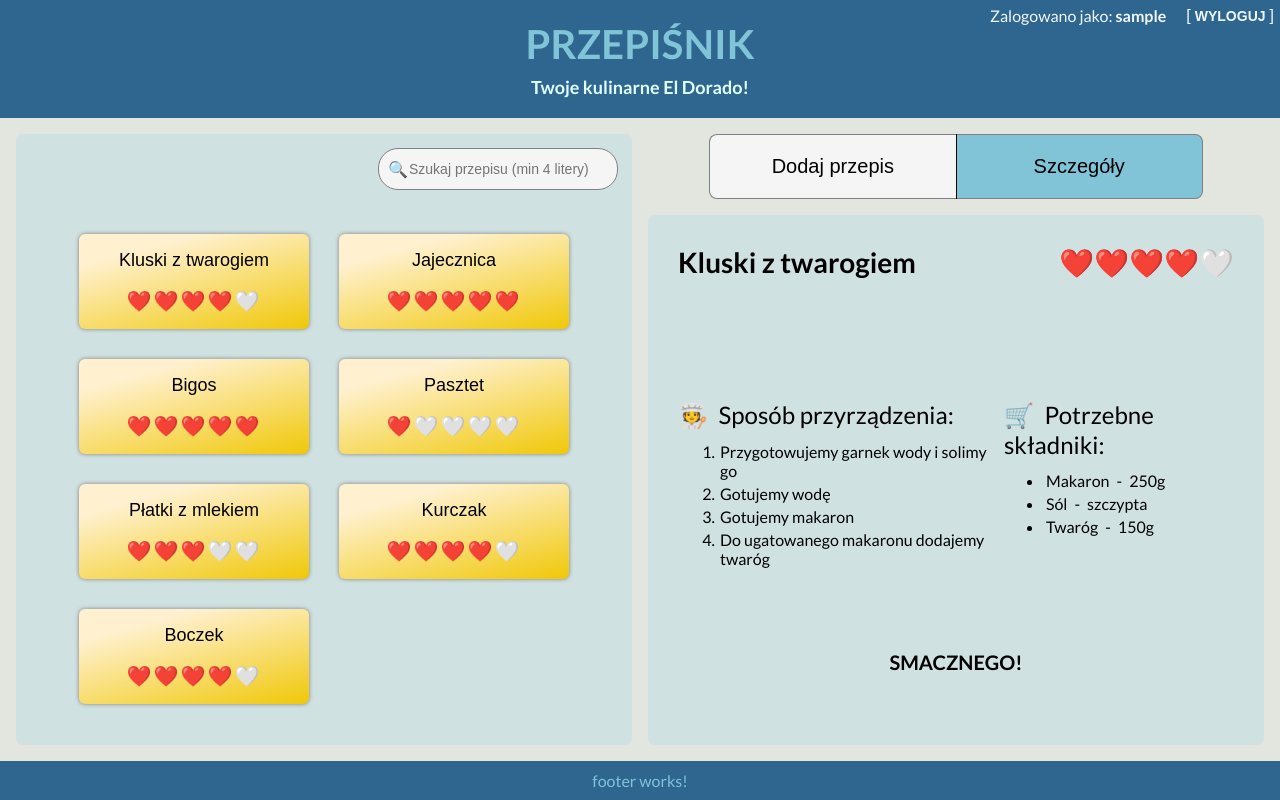
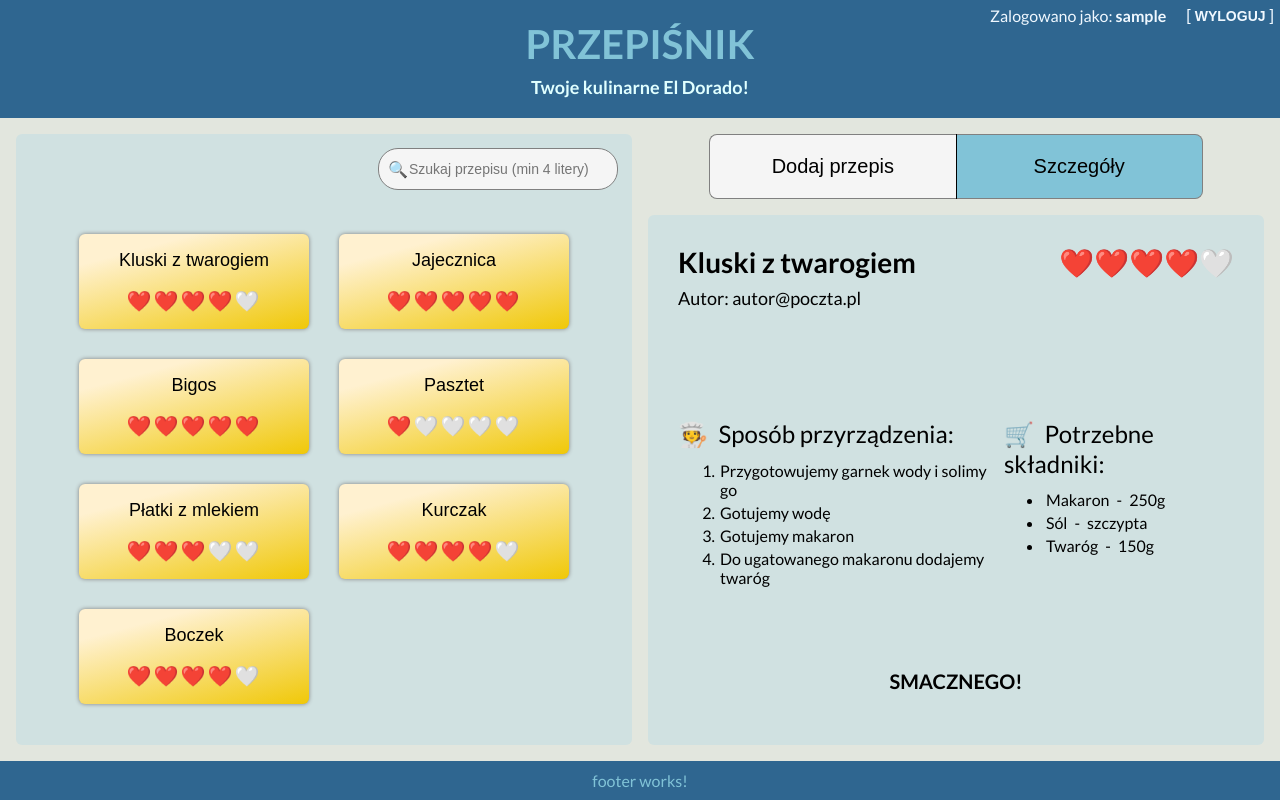
Before and after one commit to michakow/angular-recipe-app, an Angular app: page /recipes/details/1 in a window 1280 px wide. Built offline with nearby package versions, Linux system fonts and the light colour scheme; data requests are answered from the project's data file; sample sign-in values are in the browser's storage.

Commit message:
add author to recipe

```diff
--- a/db/db.json
+++ b/db/db.json
@@ -23,7 +23,8 @@
           "value": "150g"
         }
       ],
-      "rating": 4
+      "rating": 4,
+      "author": "autor@poczta.pl"
     },
     {
       "id": 2,
@@ -43,7 +44,8 @@
           "value": "łyżeczka"
         }
       ],
-      "rating": 5
+      "rating": 5,
+      "author": "autor@poczta.pl"
     },
     {
       "id": 3,
@@ -63,7 +65,8 @@
           "value": "łyżeczka"
         }
       ],
-      "rating": 5
+      "rating": 5,
+      "author": "autor@poczta.pl"
     },
     {
       "id": 4,
@@ -83,7 +86,8 @@
           "value": "łyżeczka"
         }
       ],
-      "rating": 1
+      "rating": 1,
+      "author": "autor@poczta.pl"
     },
     {
       "id": 5,
@@ -103,7 +107,8 @@
           "value": "łyżeczka"
         }
       ],
-      "rating": 3
+      "rating": 3,
+      "author": "autor@poczta.pl"
     },
     {
       "name": "kurczak",
@@ -120,7 +125,8 @@
         }
       ],
       "id": 56043,
-      "rating": 4
+      "rating": 4,
+      "author": "autor@poczta.pl"
     },
     {
       "name": "boczek",
@@ -135,24 +141,28 @@
         }
       ],
       "id": 25310,
-      "rating": 4
+      "rating": 4,
+      "author": "autor@poczta.pl"
     }
   ],
   "users": [
     {
       "id": 1,
       "name": "user1@poczta.pl",
-      "password": "zaq1@WSX"
+      "password": "zaq1@WSX",
+      "role": "user"
     },
     {
       "id": 2,
       "name": "user2@poczta.pl",
-      "password": "zaq1@WSX"
+      "password": "zaq1@WSX",
+      "role": "user"
     },
     {
       "id": 3,
       "name": "autor@poczta.pl",
-      "password": "zaq1@WSX"
+      "password": "zaq1@WSX",
+      "role": "author"
     }
   ]
 }
--- a/src/app/components/details/details.component.html
+++ b/src/app/components/details/details.component.html
@@ -6,7 +6,10 @@
 <ng-template #recipeDetails>
   <div class="details">
     <div class="heading">
-      <p class="name">{{recipeToShow.name | uppercaseFirstLetter}}</p>
+      <div>
+        <p class="name">{{recipeToShow.name | uppercaseFirstLetter}}</p>
+        <p class="author">Autor: {{recipeToShow.author}}</p>
+      </div>
       <p class="rating">{{recipeToShow.rating | transformRatingToIcons}}</p>
     </div>
     <div class="info">
--- a/src/app/components/details/details.component.scss
+++ b/src/app/components/details/details.component.scss
@@ -47,6 +47,11 @@
   font-weight: bold;
 }
 
+.author {
+  margin-top: 0.8rem;
+  font-size: 1.8rem;
+}
+
 .rating {
   flex-shrink: 0;
 }
@@ -54,7 +59,7 @@
 .info {
   display: flex;
   justify-content: space-between;
-  margin-top: 12rem;
+  margin-top: 11rem;
 
   & > div > p {
     font-size: 2.4rem;
--- a/src/app/components/form/form.component.ts
+++ b/src/app/components/form/form.component.ts
@@ -5,6 +5,7 @@ import { FormData } from 'src/app/interfaces/form-data';
 import { Recipe } from 'src/app/interfaces/recipe';
 import { RecipeApiService } from 'src/app/services/recipe-api.service';
 import { RecipeDetailsService } from 'src/app/services/recipe-details.service';
+import { UserService } from 'src/app/services/user.service';
 
 @Component({
   selector: 'app-form',
@@ -17,7 +18,13 @@ export class FormComponent implements OnInit, AfterViewInit {
   descriptionPlaceholder: string = `Jak przygotować? (wg wzoru)\n1. obrać ziemniaki\n2. wstawić na średni ogień\n3. czekać 20 minut`;
   showModal: boolean = false;
 
-  constructor(private formBuilder: FormBuilder, private recipeDetailsService: RecipeDetailsService, private router: Router, private recipeApiService: RecipeApiService) {}
+  constructor(
+    private formBuilder: FormBuilder,
+    private recipeDetailsService: RecipeDetailsService,
+    private router: Router,
+    private recipeApiService: RecipeApiService,
+    private userService: UserService
+  ) {}
 
   get ingriedientsFormArray() {
     return this.recipeForm.controls['ingriedients'] as FormArray;
@@ -33,12 +40,12 @@ export class FormComponent implements OnInit, AfterViewInit {
 
   ngAfterViewInit(): void {}
 
-  closeModal(rating: number): void{
+  closeModal(rating: number): void {
     this.newRecipe.rating = rating;
     this.showModal = false;
     this.recipeDetailsService.selectedRecipe.next(this.newRecipe);
 
-    this.recipeApiService.addRecipe(this.newRecipe).subscribe(res => this.router.navigate(['recipes','details',res.id]));
+    this.recipeApiService.addRecipe(this.newRecipe).subscribe((res) => this.router.navigate(['recipes', 'details', res.id]));
   }
 
   addNextIngriedient(): void {
@@ -62,14 +69,15 @@ export class FormComponent implements OnInit, AfterViewInit {
   }
 
   formatFormData(formData: FormData): Recipe {
-    const uuid: number = parseInt((new Date().getTime()).toString().substring(8));
+    const uuid: number = parseInt(new Date().getTime().toString().substring(8));
     const recipeWithoutRating: Recipe = {
       name: formData.name,
       description: formData.description.split('\n'),
       ingriedients: formData.ingriedients,
       id: uuid,
       rating: 0,
-    }
+      author: this.userService.getName(),
+    };
     return recipeWithoutRating;
   }
 
```
Also changed, not shown: src/app/interfaces/recipe.ts (+7 -6 lines).
